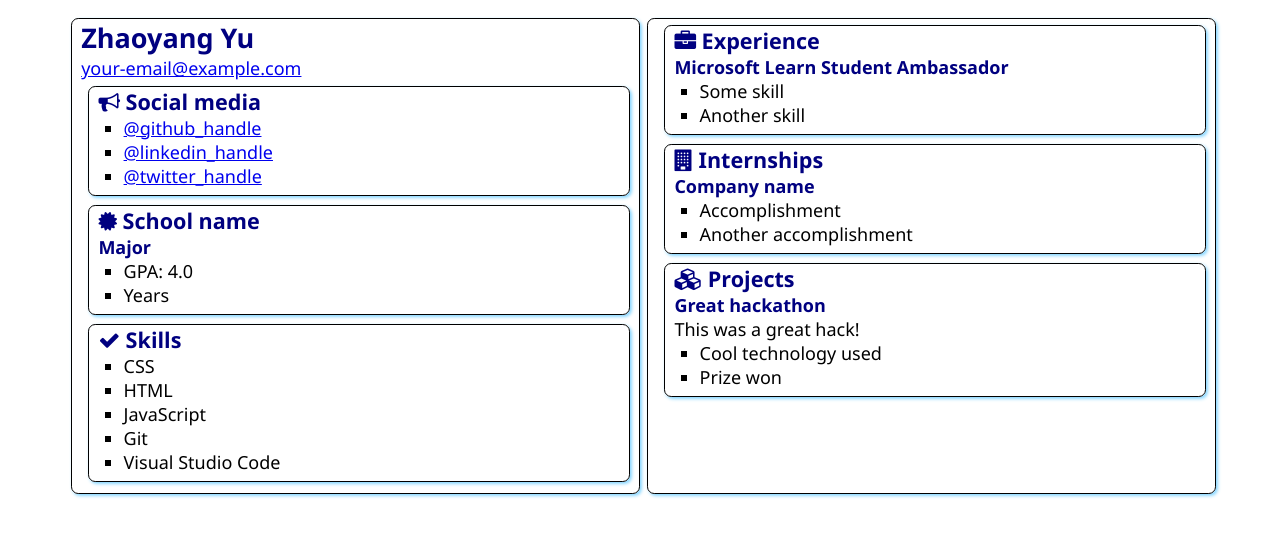
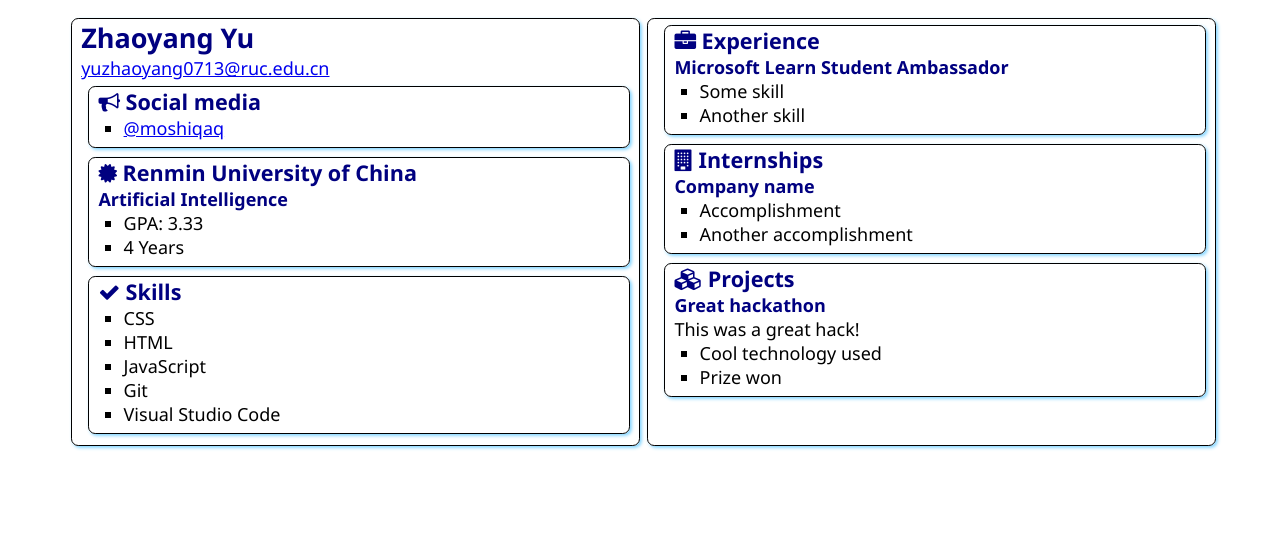
Before and after one commit to MoshiQAQ/SATechnicalOnboarding, a plain HTML site: page src/index.html in a window 1280 px wide. Drawn offline with Linux system fonts and the light colour scheme.

Commit message:
[change]

```diff
--- a/src/index.html
+++ b/src/index.html
@@ -13,7 +13,7 @@
     <main>
         <article class="box">
             <h1>Zhaoyang Yu</h1>
-            <div><a href="mailto:your.email@example.com">your-email@example.com</a></div>
+            <div><a href="mailto:your.email@example.com">yuzhaoyang0713@ruc.edu.cn</a></div>
 
             <section class="box">
                 <h2>
@@ -21,9 +21,9 @@
                     Social media
                 </h2>
                 <ul>
-                    <li><a href="https://github.com/<handle>">@github_handle</a></li>
-                    <li><a href="https://linkedin.com/in/<handle>">@linkedin_handle</a></li>
-                    <li><a href="https://twitter.com/<handle>">@twitter_handle</a></li>
+                    <li><a href="https://github.com/<handle>">@moshiqaq</a></li>
+                    <!-- <li><a href="https://linkedin.com/in/<handle>">@linkedin_handle</a></li>
+                    <li><a href="https://twitter.com/<handle>">@twitter_handle</a></li> -->
                 </ul>
             </section>
 
@@ -31,12 +31,12 @@
                 <div class="education">
                     <h2>
                         <i class="fa fa-certificate" aria-hidden="true"></i>
-                        School name
+                        Renmin University of China
                     </h2>
-                    <h3>Major</h3>
+                    <h3>Artificial Intelligence</h3>
                     <ul>
-                        <li>GPA: 4.0</li>
-                        <li>Years</li>
+                        <li>GPA: 3.33</li>
+                        <li>4 Years</li>
                     </ul>
                 </div>
             </section>
```
